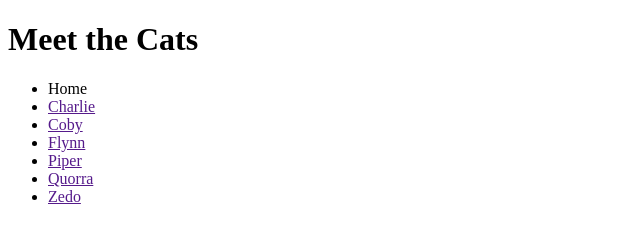
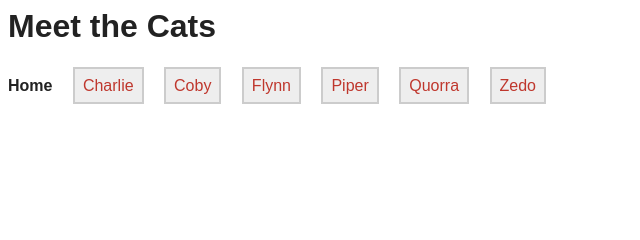
Before and after one commit to jnm128/exercise-6, a plain HTML site: page index.html in a window 1280 px wide. Shown: the whole page, without its empty margins (0-640 px from the left). Drawn offline with Linux system fonts and the light colour scheme.

Commit message:
Update index.html

```diff
--- a/index.html
+++ b/index.html
@@ -3,6 +3,7 @@
   <head>
     <meta charset="UTF-8" />
     <title>Meet the Cats</title>
+    <link href="css/style.css" rel="stylesheet">
   </head>
 
   <body>
@@ -12,12 +13,12 @@
       <nav>
         <ul>
           <li>Home</li>
-          <li><a href="">Charlie</a></li>
-          <li><a href="">Coby</a></li>
-          <li><a href="">Flynn</a></li>
-          <li><a href="">Piper</a></li>
-          <li><a href="">Quorra</a></li>
-          <li><a href="">Zedo</a></li>
+          <li><a href="black-n-white/charlie.html">Charlie</a></li>
+          <li><a href="snowshoe/coby.html">Coby</a></li>
+          <li><a href="tabby/flynn.html">Flynn</a></li>
+          <li><a href="egyptian-mau/piper.html">Piper</a></li>
+          <li><a href="tabby/quorra.html">Quorra</a></li>
+          <li><a href="tux/zedo.html">Zedo</a></li>
         </ul>
       </nav>
     </header>
```
